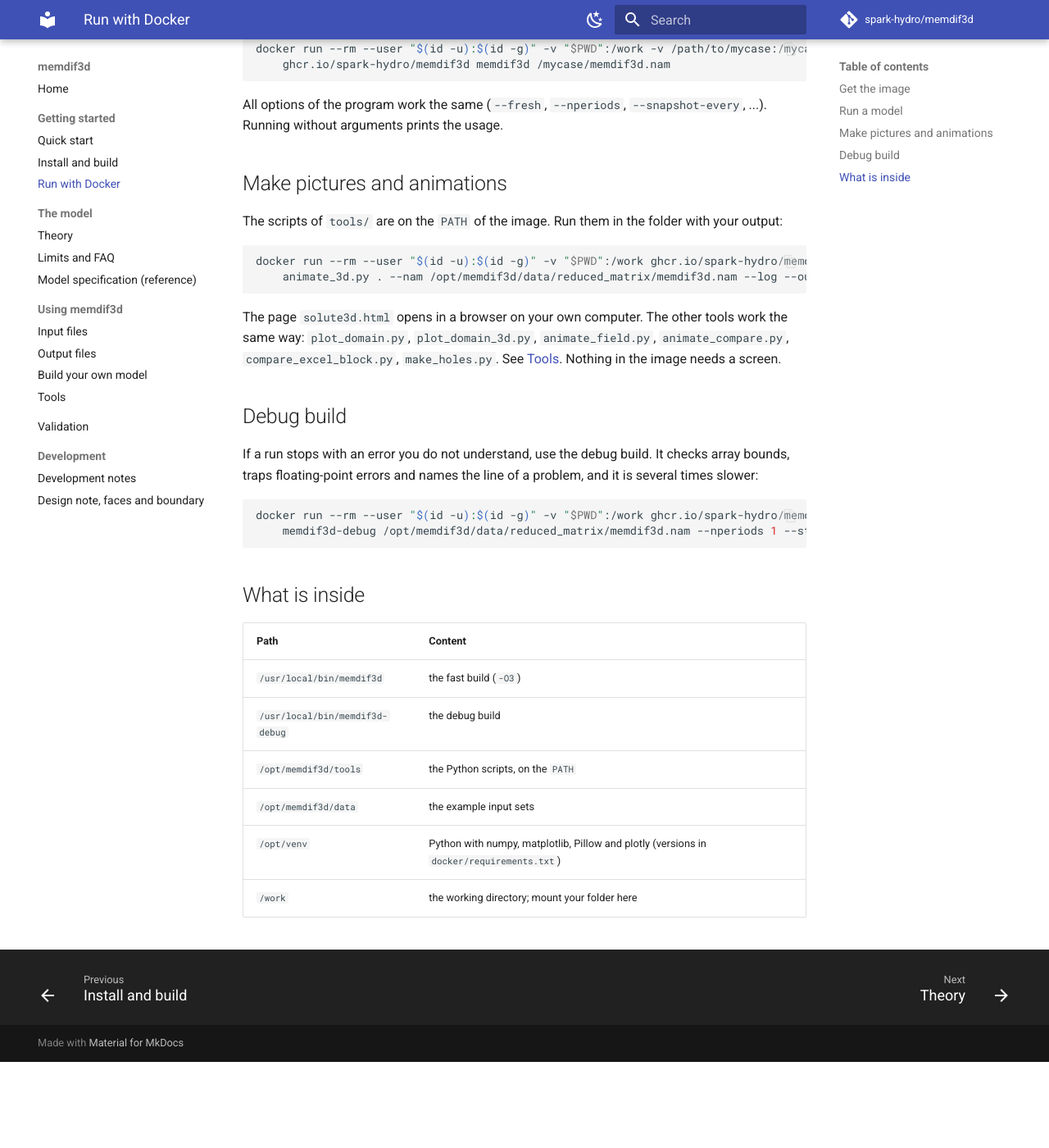
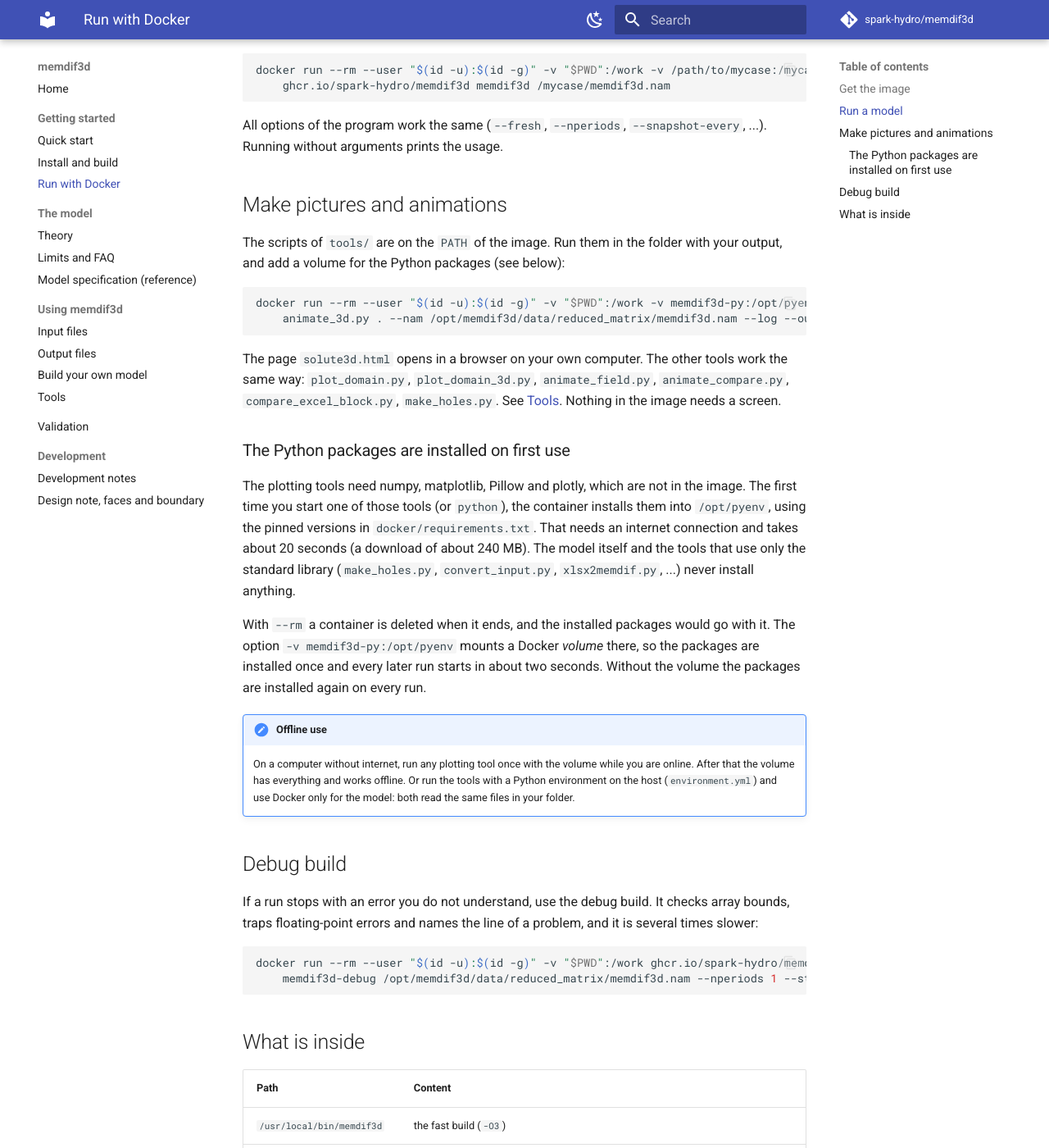
Before and after one commit to spark-hydro/memdif3d, an MkDocs documentation site: the page built from docs/docker.md, in a window 1280 px wide and 1400 px high, scrolled down 797 px. Shown: the whole window at 82% size. Built offline with MkDocs 1.6.1 and Material for MkDocs 9.7.7, drawn with Linux system fonts in a browser that asks for light colours; comment, search, counter and statistics services are not loaded; before the commit the page ends 2092 px from its top, so only the background shows below that; some of the changed text lies outside the part shown.

Commit message:
Docker docs: describe the first-use installation of the Python packages and the volume
Co-Authored-By: Claude Sonnet 5.5 <noreply@anthropic.com>

````diff
--- a/docs/docker.md
+++ b/docs/docker.md
@@ -1,6 +1,6 @@
 # Run with Docker
 
-A ready-made image holds everything: the model (a fast build and a debug build), the example input sets, and the Python tools for plots and animations, with their packages installed. The only thing you need on your computer is Docker. It is useful on a server or cluster, on Windows or macOS, and whenever you want the same results on every machine (a run in the image is byte-identical to a native build).
+A ready-made image holds the model (a fast build and a debug build), the example input sets and the Python tools for plots and animations. The image is small (about 190 MB): the Python packages of the plotting tools are installed the first time you use one of them. The only thing you need on your computer is Docker. It is useful on a server or cluster, on Windows or macOS, and whenever you want the same results on every machine (a run in the image is byte-identical to a native build).
 
 ## Get the image
 ```bash
@@ -31,14 +31,22 @@ docker run --rm --user "$(id -u):$(id -g)" -v "$PWD":/work -v /path/to/mycase:/m
 All options of the program work the same (`--fresh`, `--nperiods`, `--snapshot-every`, ...). Running without arguments prints the usage.
 
 ## Make pictures and animations
-The scripts of `tools/` are on the `PATH` of the image. Run them in the folder with your output:
+The scripts of `tools/` are on the `PATH` of the image. Run them in the folder with your output, and add a volume for the Python packages (see below):
 
 ```bash
-docker run --rm --user "$(id -u):$(id -g)" -v "$PWD":/work ghcr.io/spark-hydro/memdif3d \
+docker run --rm --user "$(id -u):$(id -g)" -v "$PWD":/work -v memdif3d-py:/opt/pyenv ghcr.io/spark-hydro/memdif3d \
     animate_3d.py . --nam /opt/memdif3d/data/reduced_matrix/memdif3d.nam --log --out solute3d.html
 ```
 
 The page `solute3d.html` opens in a browser on your own computer. The other tools work the same way: `plot_domain.py`, `plot_domain_3d.py`, `animate_field.py`, `animate_compare.py`, `compare_excel_block.py`, `make_holes.py`. See [Tools](tools.md). Nothing in the image needs a screen.
+
+### The Python packages are installed on first use
+The plotting tools need numpy, matplotlib, Pillow and plotly, which are not in the image. The first time you start one of those tools (or `python`), the container installs them into `/opt/pyenv`, using the pinned versions in `docker/requirements.txt`. That needs an internet connection and takes about 20 seconds (a download of about 240 MB). The model itself and the tools that use only the standard library (`make_holes.py`, `convert_input.py`, `xlsx2memdif.py`, ...) never install anything.
+
+With `--rm` a container is deleted when it ends, and the installed packages would go with it. The option `-v memdif3d-py:/opt/pyenv` mounts a Docker *volume* there, so the packages are installed once and every later run starts in about two seconds. Without the volume the packages are installed again on every run.
+
+!!! note "Offline use"
+    On a computer without internet, run any plotting tool once with the volume while you are online. After that the volume has everything and works offline. Or run the tools with a Python environment on the host (`environment.yml`) and use Docker only for the model: both read the same files in your folder.
 
 ## Debug build
 If a run stops with an error you do not understand, use the debug build. It checks array bounds, traps floating-point errors and names the line of a problem, and it is several times slower:
@@ -55,5 +63,5 @@ docker run --rm --user "$(id -u):$(id -g)" -v "$PWD":/work ghcr.io/spark-hydro/m
 | `/usr/local/bin/memdif3d-debug` | the debug build |
 | `/opt/memdif3d/tools` | the Python scripts, on the `PATH` |
 | `/opt/memdif3d/data` | the example input sets |
-| `/opt/venv` | Python with numpy, matplotlib, Pillow and plotly (versions in `docker/requirements.txt`) |
+| `/opt/pyenv` | empty at first; the Python packages of the tools are installed here on first use (mount a volume to keep them) |
 | `/work` | the working directory; mount your folder here |
````
Also changed, not shown: README.md (+1 -1 lines), 2 other files.
